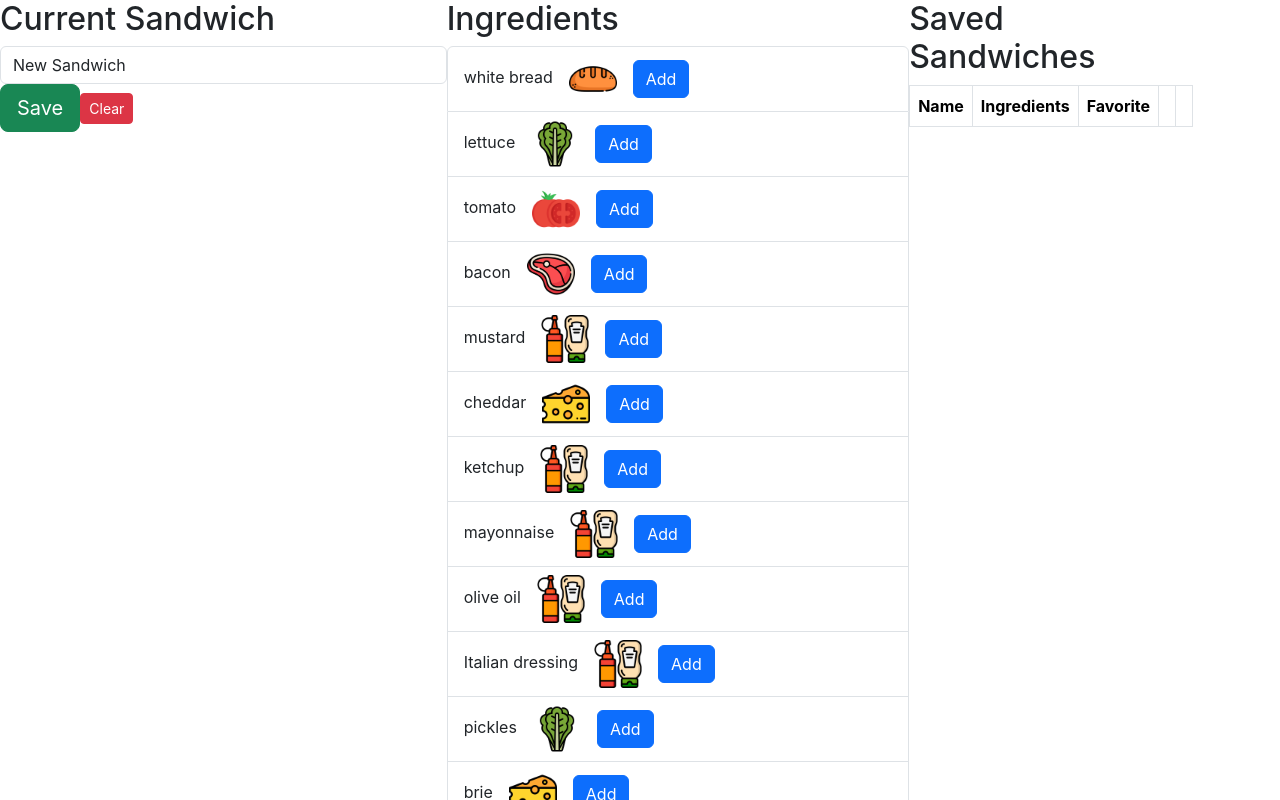
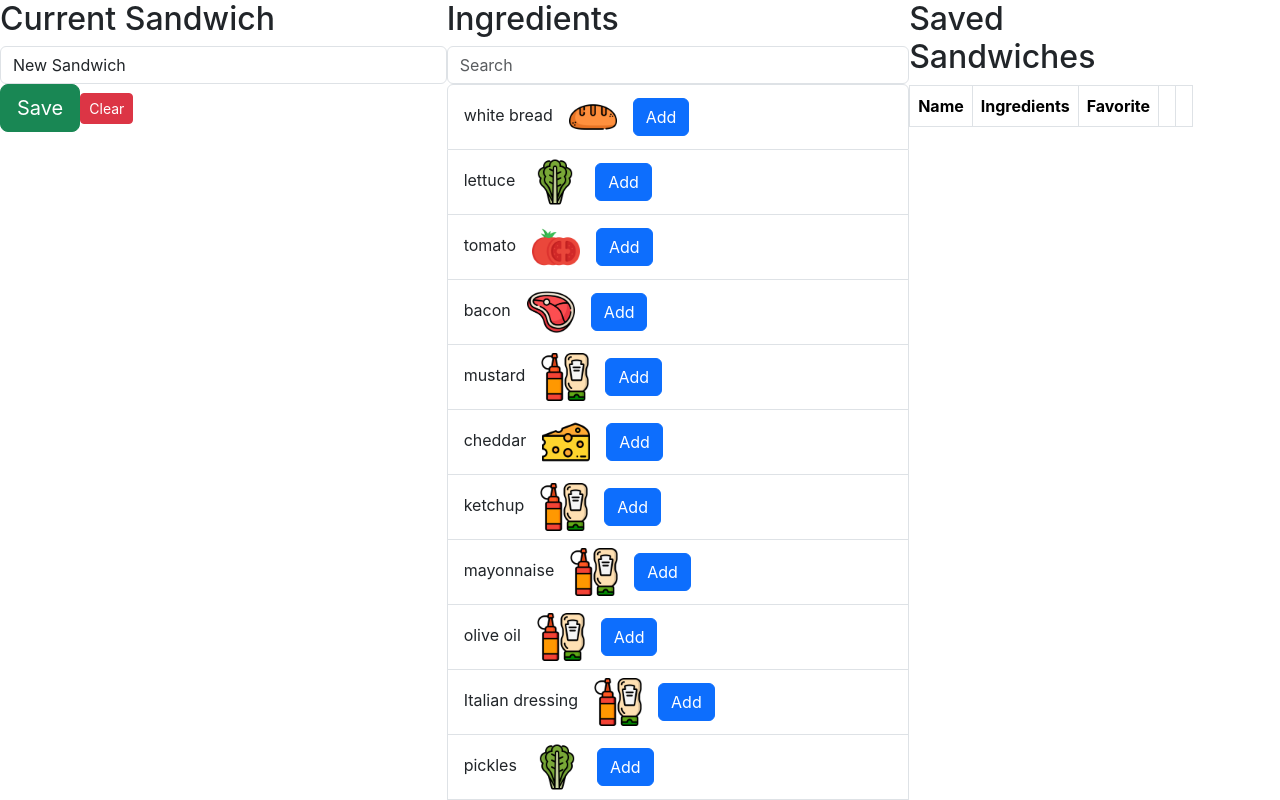
Before and after one commit to mat-lundin/makeasandwich, a React (Create React App) app: page / in a window 1280 px wide. Shown: the top 800 px of the page. Built offline with nearby package versions, Linux system fonts and the light colour scheme.

Commit message:
init state, ingredient search field

```diff
--- a/src/components/ingredients.js
+++ b/src/components/ingredients.js
@@ -1,13 +1,17 @@
 import ListGroup from 'react-bootstrap/ListGroup';
 import Button from 'react-bootstrap/Button';
 import React, { useState } from 'react';
+import Form from 'react-bootstrap/Form';
 
 const Ingredients = (props)=>{
 console.log('ingredients rendered')
 
+// state of ingredient search term
+const [ingSearch, setIngSearch] = useState('')
     return(
         <div className='ingredients'>
         <h2>Ingredients</h2>
+        <Form.Control type="text" id="name" placeholder='Search' onFocus={(e)=>e.target.select()}></Form.Control>
         <ListGroup>
         {props.ingredients.map((ing, index)=>{
             return(
```
